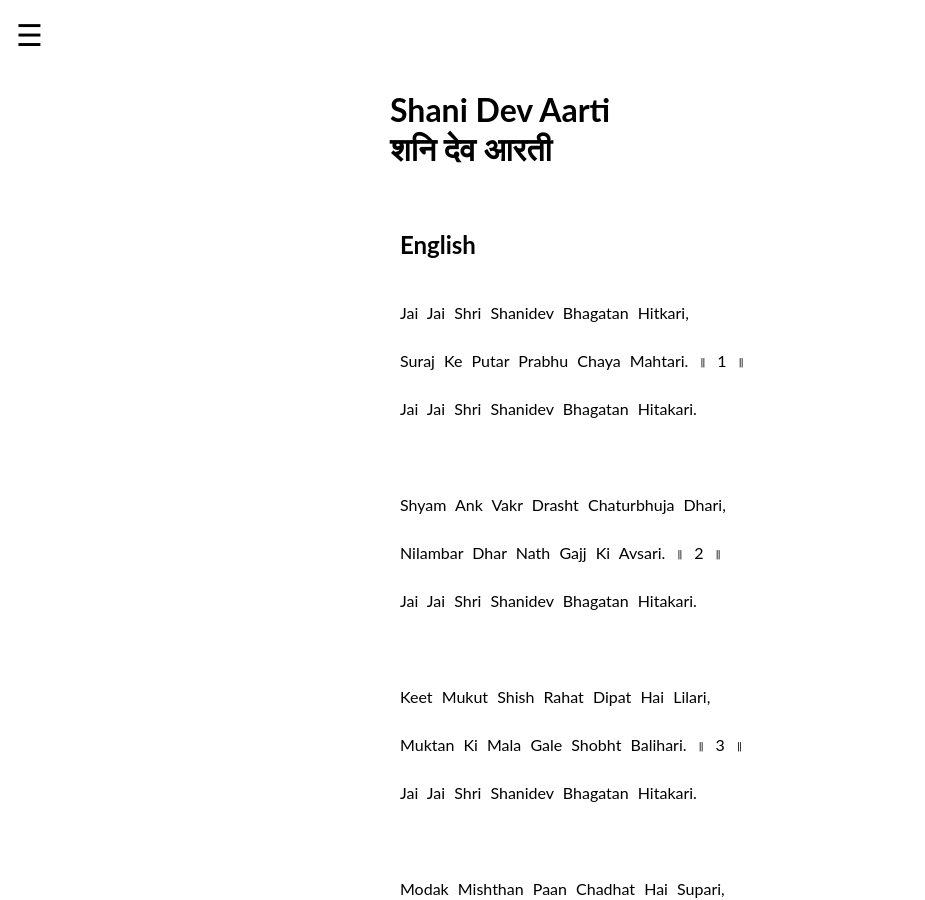
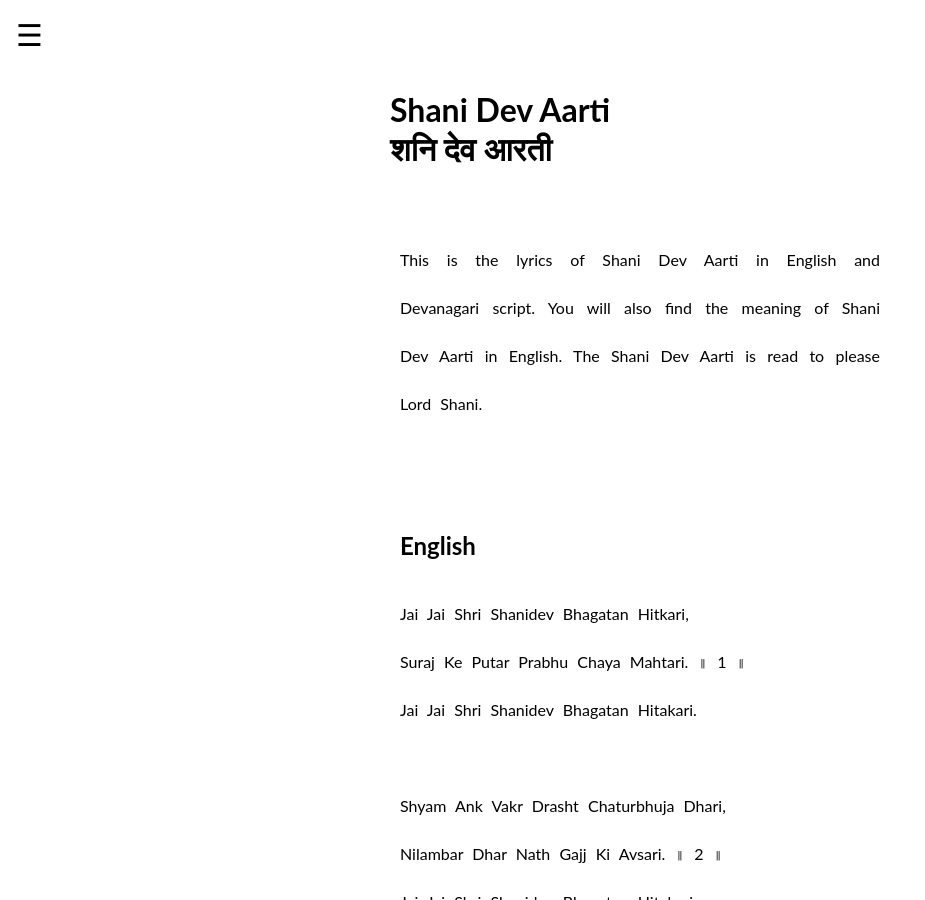
Before and after one commit to abhishekdjoshi/abhishekdjoshi.kclstr.io, a Jekyll site: the page pages/shani/aarti.html, which Jekyll copies as it is, in a window 1280 px wide and 900 px high. Shown: the whole window, without its empty margins (0-925 px from the left). Built offline with Jekyll 4.4.1, drawn with Linux system fonts in a browser that asks for light colours; a script that is not in the unit is left out.

Commit message:
Update aarti.html

```diff
--- a/pages/shani/aarti.html
+++ b/pages/shani/aarti.html
@@ -6,7 +6,7 @@
     <meta http-equiv="Content-Type" content="text/html; charset=UTF-8" />
     <meta
       name="description"
-      content="Learn the Shani Aarti of Lord Shani. Read Shani Dev Aarti lyrics in English, and Shani Aarti lyrics in Hindi or Sanskrit. Also get the meaning of Shani Aarti in English. Convey your prayers to Lord Shani through Shani Aarti or Shani Dev Aarti lyrics. According to mythology, Shani Aarti or Shani Dev Aarti lyrics is read on Saturday."
+      content="Learn Shani Dev Aarti. Read the lyrics in English and Hindi or Sanskrit, and get its meaning in English."
     />
     <meta
       name="keywords"
@@ -129,7 +129,7 @@
       });
     </script>
   </head>
-  <body>
+  <body onselectstart="return false;">
     <!--Added below on 18th Feb 2020 at 8:15 PM-->
     <div id="mySidenav" class="sidenav">
       <a href="javascript:void(0)" class="closebtn" onclick="closeNav()"
@@ -162,6 +162,13 @@
         शनि देव आरती
       </h1>
       <br />
+
+      <p>
+        This is the lyrics of Shani Dev Aarti in English and Devanagari script.
+        You will also find the meaning of Shani Dev Aarti in English. The Shani
+        Dev Aarti is read to please Lord Shani.
+      </p>
+      <br /><br /><br />
 
       <h2>English</h2>
       <p>
```
